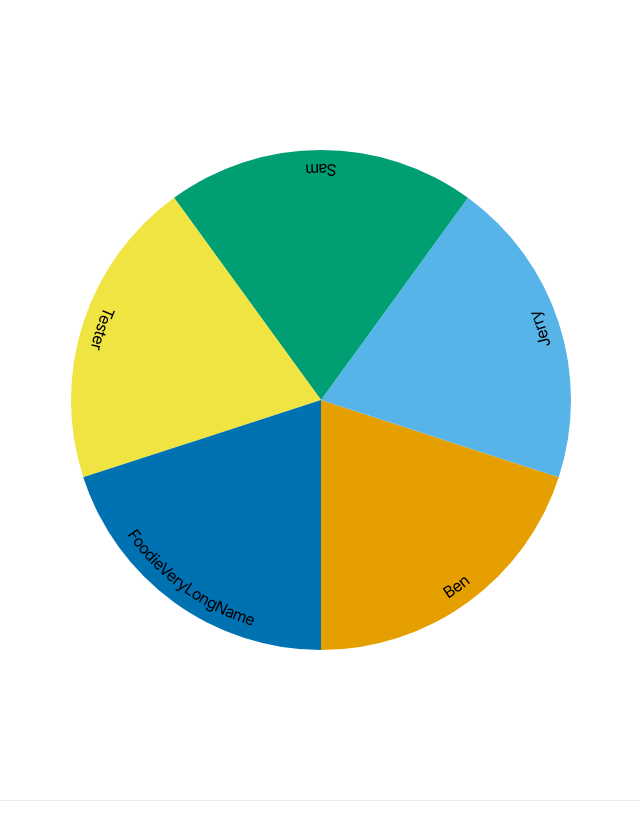
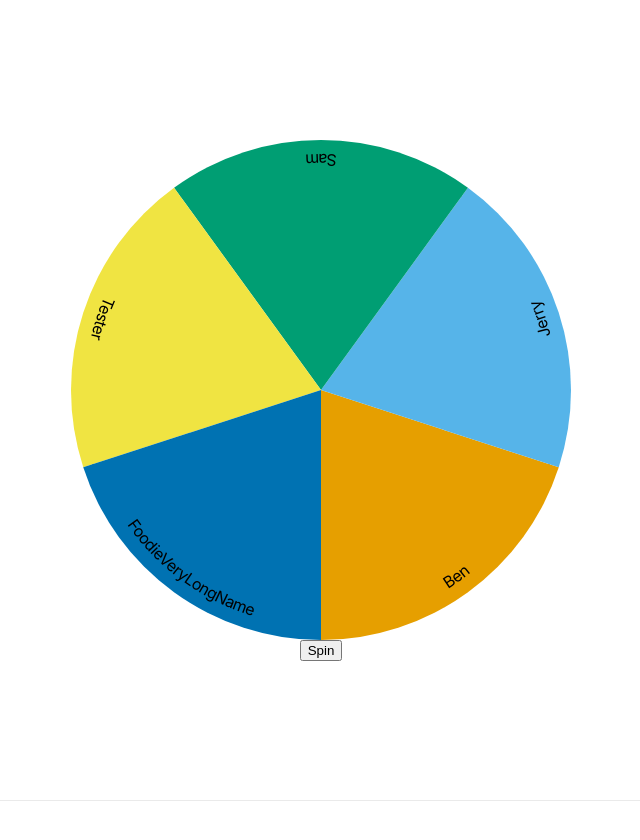
Before and after one commit to causztic/roulette, a Next.js app: page / in a window 1280 px wide. Shown: the top 840 px of the page, without its empty margins (319-959 px from the left). Built offline with nearby package versions, Linux system fonts and the light colour scheme.

Commit message:
Add shuffle

```diff
--- a/pages/index.js
+++ b/pages/index.js
@@ -1,15 +1,14 @@
 import Head from 'next/head'
+import { useState } from 'react'
 import styles from '../styles/Home.module.css'
 
 export default function Home() {
-  // Let n be the number of people
-  // t = 360 / n
-  // r = 250
-  // x(t) = r cos(t)
-  // y(t) = r sin(t)
+  // Okabe & Ito
+  const colors = ["#E69F00", "#56B4E9", "#009E73", "#F0E442", "#0072B2", "#D55E00", "#CC79A7", "#999999"]
+
+  const [people, setPeople] = useState(['Ben', 'Jerry', 'Sam', 'Tester', 'FoodieVeryLongName']);
 
   const interval = (number) => (2 * Math.PI) / number;
-
   const angles = (number) => {
     const array = Array.from(Array(number).keys()).map((index) => {
       return [index * interval(number), (index + 1) * interval(number)]
@@ -21,14 +20,26 @@ export default function Home() {
 
   const y = (t) => 250 * Math.cos(t);
   const x = (t) => 250 * Math.sin(t);
-  // Okabe & Ito
-  const colors = ["#E69F00", "#56B4E9", "#009E73", "#F0E442", "#0072B2", "#D55E00", "#CC79A7", "#999999"]
-  const people = ['Ben', 'Jerry', 'Sam', 'Tester', 'FoodieVeryLongName']
+
+  const shuffle = () => {
+    // https://en.wikipedia.org/wiki/Fisher%E2%80%93Yates_shuffle
+    const dup = [...people];
+    let index = dup.length;
+    while (index) {
+      const j = Math.floor(Math.random() * index--);
+
+      const temp = dup[j]
+      dup[j] = dup[index]
+      dup[index] = temp
+    }
+
+    setPeople(dup);
+  }
 
   return (
     <div className={styles.container}>
       <Head>
-        <title>Create Next App</title>
+        <title>Roulette</title>
         <meta name="description" content="Generated by create next app" />
         <link rel="icon" href="/favicon.ico" />
       </Head>
@@ -55,6 +66,7 @@ export default function Home() {
             )}
           </g>
         </svg>
+        <button onClick={shuffle}>Spin</button>
       </main>
 
       <footer className={styles.footer}>
```
